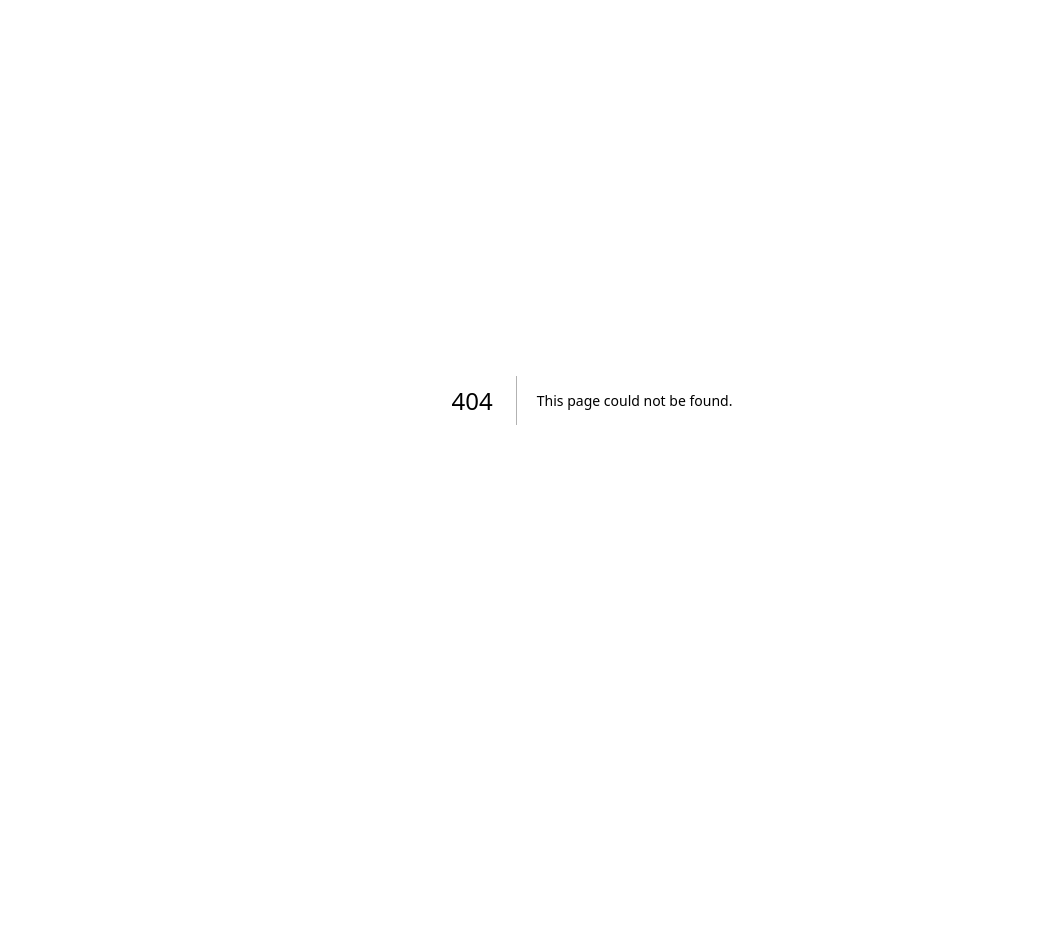
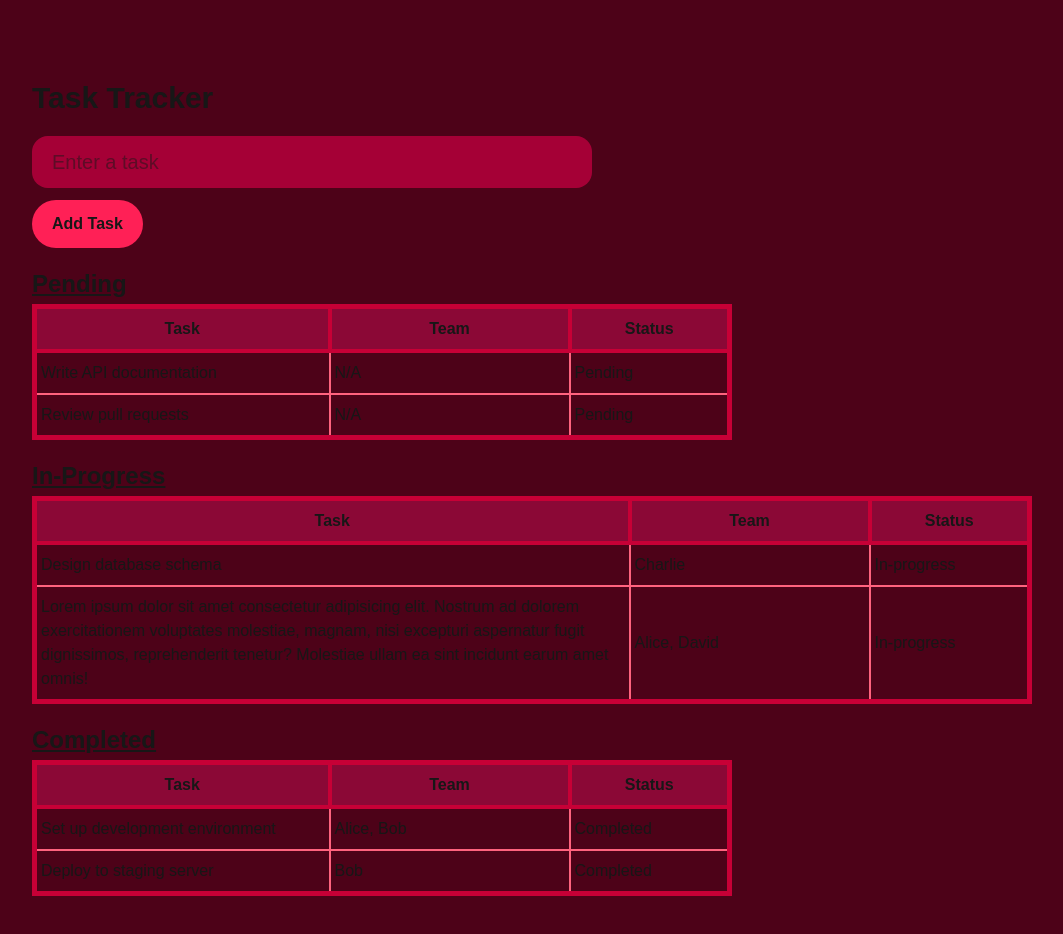
Before and after one commit to Viwyn/next-site, a Next.js app: page /tracker in a window 1280 px wide. Before the commit this address had no page. Shown: the top 934 px of the page, without its empty margins (48-1111 px from the left). Before the commit the page ends 800 px from the top, so only its background shows below. Built offline with nearby package versions, Linux system fonts and the light colour scheme.

Commit message:
added tracker page with tables

```diff
--- a/app/components/Header.tsx
+++ b/app/components/Header.tsx
@@ -1,3 +1,4 @@
+import Link from 'next/link'
 import React from 'react'
 
 const Header = () => {
@@ -7,7 +8,9 @@ const Header = () => {
     return (
         <div className='w-full h-fit bg-pink-950 flex place-content-center'>
             {navNames.map((item, index) => (
-                <div key={index} className={navButtonsClass}>{item}</div>
+                <div key={index} className={navButtonsClass}>
+                    <Link href={item.toLowerCase()}>{item}</Link>
+                </div>
             ))}
         </div>
     )
--- /dev/null
+++ b/app/components/TaskDisplay.tsx
@@ -0,0 +1,47 @@
+import React from 'react'
+import { Task } from '@/types'
+
+const headers = [
+    {key: 'task', value: 'Task'},
+    {key: 'team', value: 'Team'},
+    {key: 'status', value: 'Status'}
+]
+
+const rowClass = 'py-2 px-1 text-left border-2 border-rose-400'
+
+const TaskDisplay = ({ tasks }: { tasks: Task[] }) => {
+    return (
+        <div className='mb-5 max-w-[1000px] min-w-[700px]'>
+            <table className='min-w-full border-rose-700 border-5'>
+                <thead>
+                    <tr className='divide-x-4 divide-rose-700 border-b-rose-700 border-b-4 bg-rose-900'>
+                        {headers.map((header) => (
+                            <th
+                            key={header.key}
+                            className={`py-2 ${header.key === 'task' ? 'w-full' : ''} ${header.key === 'team' ? 'min-w-60' : ''} ${header.key === 'status' ? 'min-w-40' : ''}`} >
+                                {header.value}
+                            </th>
+                        ))}
+                    </tr>
+                </thead>
+                <tbody>
+                    {tasks.map((row: Task) => (
+                        <tr key={row.id}>
+                            <td className={rowClass}>
+                                {row.title}
+                            </td>
+                            <td className={rowClass}>
+                                {row.team.length > 0 ? row.team.join(', ') : 'N/A'}
+                            </td>
+                            <td className={rowClass}>
+                                {row.status.charAt(0).toUpperCase() + row.status.slice(1)}
+                            </td>
+                        </tr>
+                    ))}
+                </tbody>
+            </table>
+        </div>
+    )
+}
+
+export default TaskDisplay
--- a/app/page.tsx
+++ b/app/page.tsx
@@ -1,22 +1,12 @@
 import Link from "next/link";
-import { Tasks } from '../types'
 import TaskCard from "./components/TaskCard";
 import Header from "./components/Header";
 import Footer from "./components/Footer";
 
 export default async function MainPage() {
-
-    const res = await fetch('https://jsonplaceholder.typicode.com/todos')
-    const tasks: Tasks[] = await res.json()
-
     return (
         <main>
             <Header></Header>
-            <ul>
-                {tasks.map(task => <li key={task.id}>
-                    <TaskCard userId={task.id} title={task.title} id={task.id} completed={task.completed} />
-                </li>)}
-            </ul>
             <Link href="login">Click me</Link>
             <Footer></Footer>
         </main>
--- /dev/null
+++ b/app/tracker/page.tsx
@@ -0,0 +1,111 @@
+'use client'
+import React, { useState, ChangeEvent, FormEvent } from "react";
+import Header from "../components/Header";
+import TaskDisplay from "../components/TaskDisplay";
+import { Task } from "@/types";
+
+const tasks: Task[] = [
+    {
+        id: 1,
+        title: 'Set up development environment',
+        team: ['Alice', 'Bob'],
+        status: 'completed',
+    },
+    {
+        id: 2,
+        title: 'Design database schema',
+        team: ['Charlie'],
+        status: 'in-progress',
+    },
+    {
+        id: 3,
+        title: 'Lorem ipsum dolor sit amet consectetur adipisicing elit. Nostrum ad dolorem exercitationem voluptates molestiae, magnam, nisi excepturi aspernatur fugit dignissimos, reprehenderit tenetur? Molestiae ullam ea sint incidunt earum amet omnis!',
+        team: ['Alice', 'David'],
+        status: 'in-progress',
+    },
+    {
+        id: 4,
+        title: 'Write API documentation',
+        team: [],
+        status: 'pending',
+    },
+    {
+        id: 5,
+        title: 'Review pull requests',
+        team: [],
+        status: 'pending',
+    },
+    {
+        id: 6,
+        title: 'Deploy to staging server',
+        team: ['Bob'],
+        status: 'completed',
+    },
+]
+
+const taskDisplayLabelClass = 'font-bold text-2xl underline mb-1'
+
+const page = () => {
+    const [task, setTask] = useState<string>("")
+    const [message, setMessage] = useState<string>('');
+
+    const handleInputChange = (event: ChangeEvent<HTMLInputElement>) => {
+        setTask(event.target.value);
+    }
+
+    const handleSubmit = (event: FormEvent<HTMLFormElement>) => {
+        event.preventDefault()
+        if (task.trim() === '') {
+            setMessage('Please enter a task!');
+        } else {
+            setMessage(`Your task has been added.`);
+            setTask('');
+        }
+    };
+
+    return (
+        <div className="w-full h-full p-20 flex flex-col bg-rose-950">
+            <h1 className="text-3xl font-bold mb-5">Task Tracker</h1>
+            <form onSubmit={handleSubmit}>
+                <div className="text-xl bg-rose-800 py-3 px-5 mb-3 w-1/2 rounded-2xl">
+                    <input
+                        type="text"
+                        value={task}
+                        onChange={handleInputChange}
+                        placeholder="Enter a task"
+                        className="focus:outline-none w-full"
+                    />
+                </div>
+
+                <button
+                    type="submit"
+                    className="p-3 px-5 bg-rose-500 rounded-4xl cursor-pointer hover:scale-110 transtion duration-300 ease-in-out font-semibold mb-5">
+                        Add Task
+                </button>
+            </form>
+            {message && (
+                <p className="mb-5 text-center text-lg font-medium text-lime-300">
+                    {message}
+                </p>
+            )}
+
+            <div className="flex flex-wrap justify-between">
+                <div>
+                    <h1 className={taskDisplayLabelClass}>Pending</h1>
+                    <TaskDisplay tasks={tasks.filter(task => task.status === "pending")}></TaskDisplay>
+                </div>
+                <div>
+                    <h1 className={taskDisplayLabelClass}>In-Progress</h1>
+                    <TaskDisplay tasks={tasks.filter(task => task.status === "in-progress")}></TaskDisplay>
+                </div>
+                <div>
+                    <h1 className={taskDisplayLabelClass}>Completed</h1>
+                    <TaskDisplay tasks={tasks.filter(task => task.status === "completed")}></TaskDisplay>
+                </div>
+            </div>
+
+        </div>
+    );
+};
+
+export default page;
--- a/types/index.tsx
+++ b/types/index.tsx
@@ -1,6 +1,6 @@
-export interface Tasks {
+export interface Task {
     id: number;
-    userId: number;
     title: string;
-    completed: boolean;
+    team: string[];
+    status: 'pending' | 'in-progress' | 'completed';
 }
```
